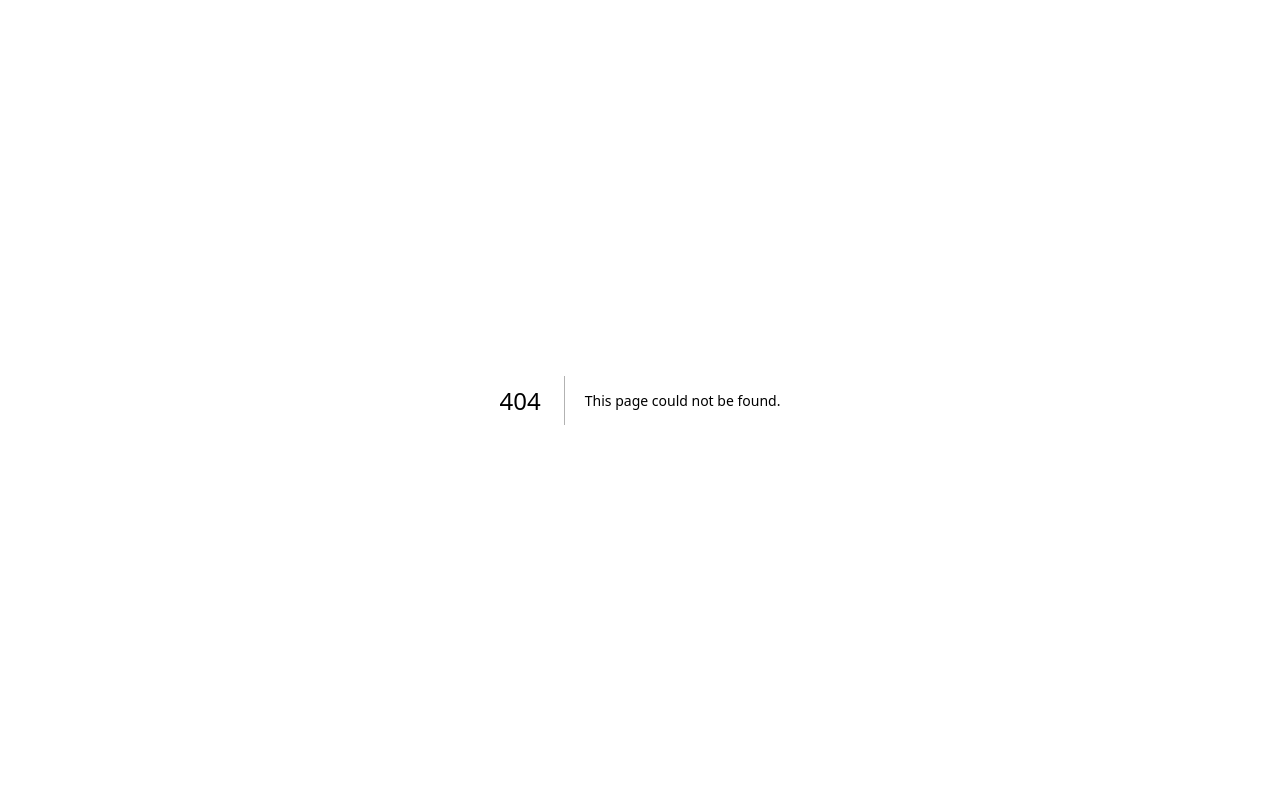
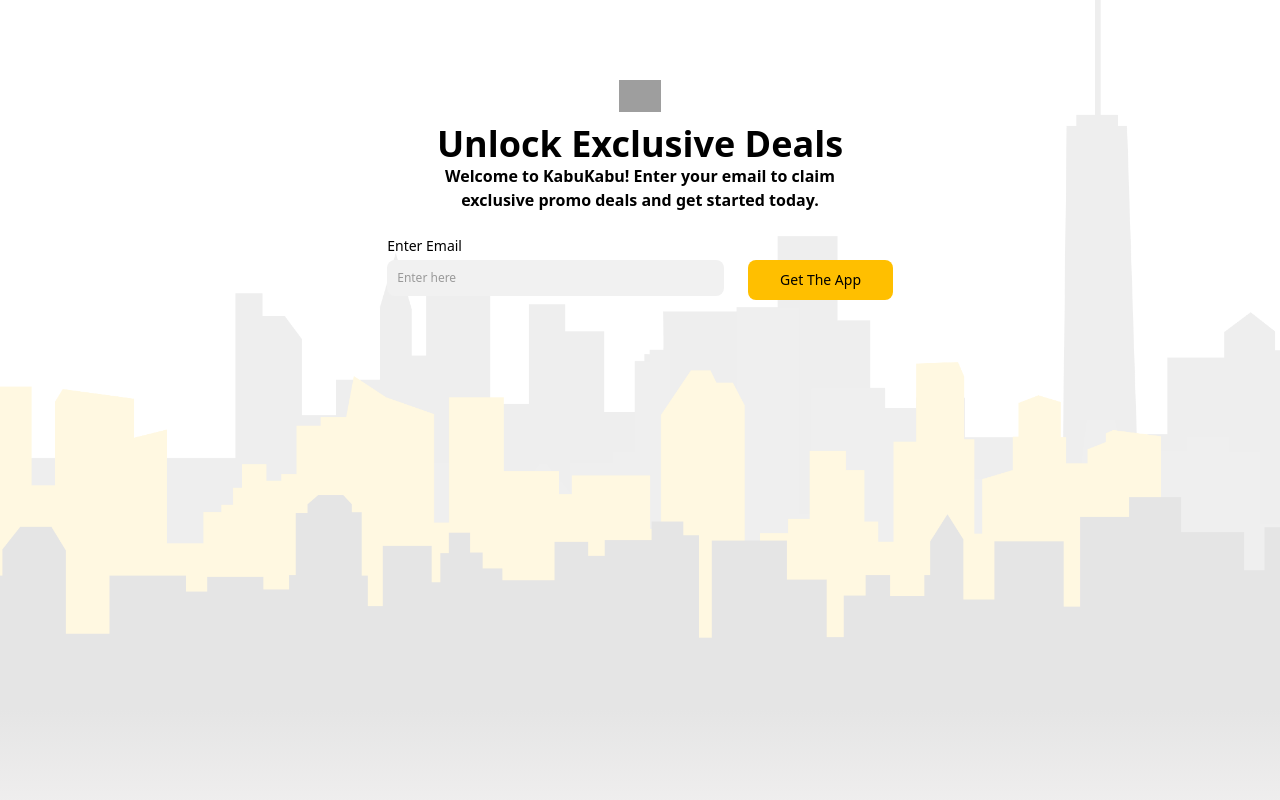
Before and after one commit to kepiblanc/kblanding, a Next.js app: page /ref in a window 1280 px wide. Before the commit this address had no page. Shown: the top 800 px of the page. Built offline with nearby package versions, Linux system fonts and the light colour scheme; grey boxes are pictures that could not be loaded.

Commit message:
Rewrite ref component

```diff
--- a/components/modules/Home/JumbotronRef/JumbotronRef.tsx
+++ b/components/modules/Home/JumbotronRef/JumbotronRef.tsx
@@ -17,7 +17,7 @@
   const { setModalContent } = useModalContext();
   const router = useRouter();
   const [email, setEmail] = useState('');
-  const referralCode = router.query.id;
+  const referralCode = router.query.code;
   const type = router.query.type;
 
   const [submitForm, { isLoading, isSuccess, isError, error }] =
```
Also changed, not shown: pages/ref.tsx (renamed from pages/ref/[id].tsx).
